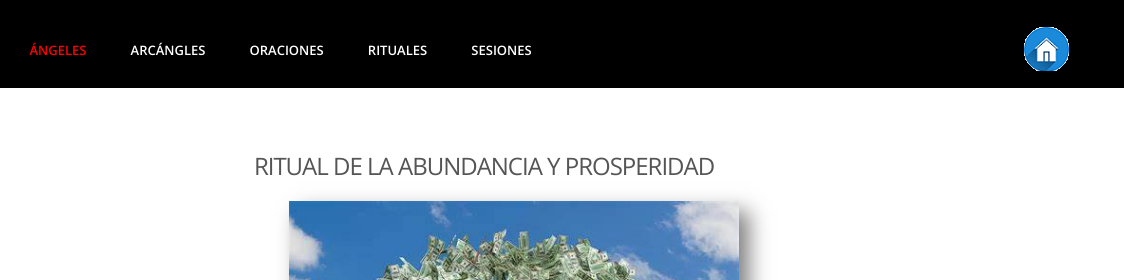
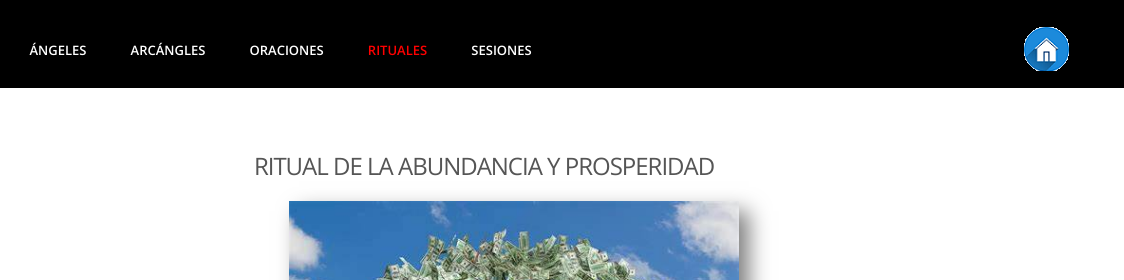
Before and after one commit to Melek993/angel, a plain HTML site: page ritual abundancia.html in a window 1280 px wide. Shown: the top 280 px of the page, 156-1280 px from the left. Drawn offline with nearby package versions, Linux system fonts and the light colour scheme.

Commit message:
Update ritual abundancia.html

```diff
--- a/ritual abundancia.html
+++ b/ritual abundancia.html
@@ -90,11 +90,11 @@ License URL: http://creativecommons.org/licenses/by/3.0/
 						  <a class="toggleMenu" href="#"><img src="images/nav.png" alt="" /></a>
 						    <ul class="nav" id="nav">
 						    	<!--<li><a href="shop.html">Tienda</a></li>-->
-						    	<li class="current"><a href="experiance2.html">Ángeles</a></li>
+						    	<li><a href="experiance2.html">Ángeles</a></li>
 						    	<li><a href="experiance1.html">Arcángles</a></li>
 						    	<li><a href="experiance.html">Oraciones</a></li>
-						    	<li><a href="rituales.html">Rituales</a></li>
-								<li><a href="checkout.html">Sesiones</a></li>
+						    	<li  class="current"><a href="rituales.html">Rituales</a></li>
+							<li><a href="checkout.html">Sesiones</a></li>
 								<div class="clear"></div>
 							</ul>
 							<script type="text/javascript" src="js/responsive-nav.js"></script>
```
